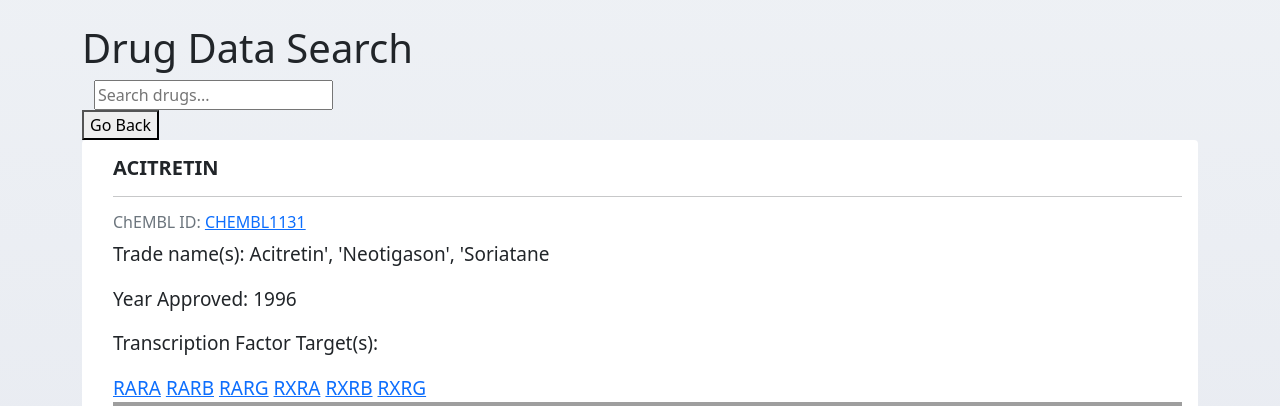
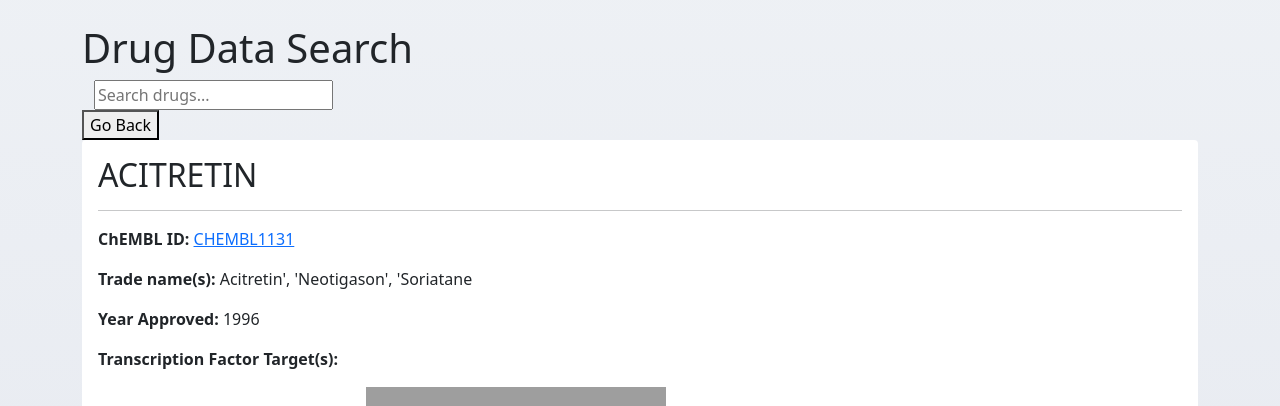
Before and after one commit to NHardie/HTFome, a Django app: a page that uses data/templates/data/drug_details.html in a window 1280 px wide. Shown: the part 56-462 px from the top of the page. Run offline with Django 3.2, Linux system fonts and the light colour scheme; data comes from the database, SQL or seed files in the repository; grey boxes are pictures that could not be loaded.

Commit message:
Add bold style to info IDs

```diff
--- a/data/templates/data/drug_details.html
+++ b/data/templates/data/drug_details.html
@@ -17,17 +17,19 @@
             </script>
 
 
-        <div class="card mb-4">
-            <div class="card-body" style="margin-left:15px; font-size:19px">
-                <h5 style="font-weight:600">{{ drug.drug_name }}</h5><hr>
-                <p class="card-text text-muted h6"> ChEMBL ID: <a href="https://www.ebi.ac.uk/chembl/compound_report_card/{{ drug.drug_chembl_id }}/"> {{ drug.drug_chembl_id }} </a></p>
-                <p class="card-text">Trade name(s): {{ drug.trade_name }}</p>
-                <p class="card-text">Year Approved: {{ drug.year_approved }}</p>
-                <p class="card-text">Transcription Factor Target(s): </p>
+        <div class="info card mb-4">
+            <div class="info card-body">
+                <h2>{{ drug.drug_name }}</h2>
+                <hr>
+                <p class="card-text"><strong>ChEMBL ID:</strong> <a href="https://www.ebi.ac.uk/chembl/compound_report_card/{{ drug.drug_chembl_id }}/"> {{ drug.drug_chembl_id }} </a></p>
+                <p class="card-text"><strong>Trade name(s):</strong> {{ drug.trade_name }}</p>
+                <p class="card-text"><strong>Year Approved:</strong> {{ drug.year_approved }}</p>
+                <p class="card-text"><strong>Transcription Factor Target(s):</strong></p>
                 {% for htf in htf %}
                 <a href="/htf/{{ htf.gene_name }}/">{{ htf.gene_name }}</a>
                 {% endfor %}
-                <object data="https://www.ebi.ac.uk/chembl/embed/#compound_report_card/{{ drug.drug_chembl_id }}/name_and_classification" width="100%" height="100%"></object>
+                <!-- TODO: resize object -->
+                <object id="chembl-object" data="https://www.ebi.ac.uk/chembl/embed/#compound_report_card/{{ drug.drug_chembl_id }}/name_and_classification"></object>
             </div>
         </div>
     </main>
```
